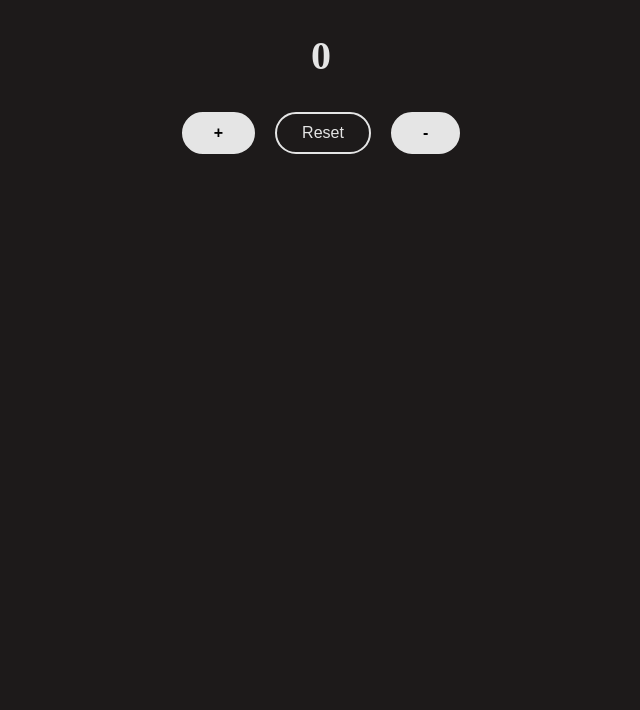
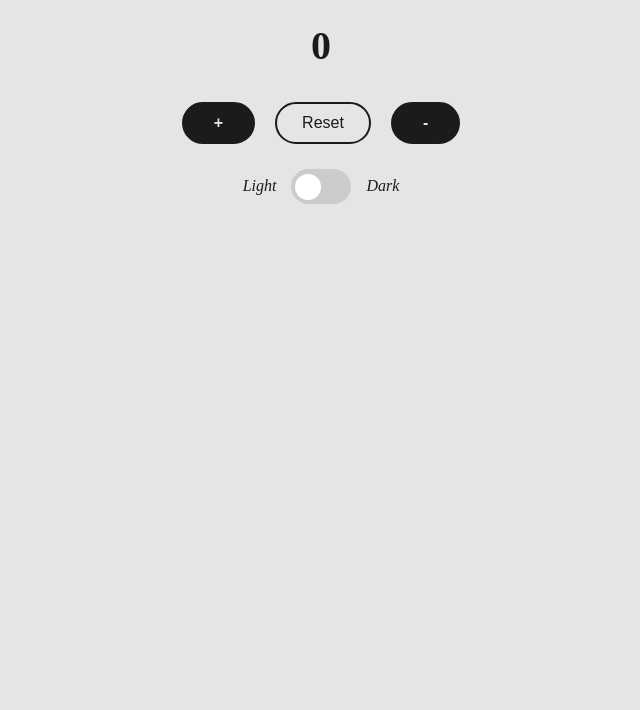
Before and after one commit to Jhana-Schiano/CounterJS, a plain HTML site: page index.html in a window 1280 px wide. Shown: the part 90-800 px from the top of the page, without its empty margins (319-959 px from the left). Drawn offline with Linux system fonts and the light colour scheme.

Commit message:
aggiunta dello switcher light/dark mode

```diff
--- a/assets/css/style.css
+++ b/assets/css/style.css
@@ -1,3 +1,10 @@
+/* Definizione variabili per light e dark theme */
+:root {
+    --primaryColor: #1d1a1a;
+    --backgroundColor: #e5e5e5;
+}
+
+
 * {
     margin: 0 px;
     padding: 0 px;
@@ -8,19 +15,75 @@ body {
     display: flex;
     flex-direction: column;
     align-items: center;
-    background-color: #1d1a1a;
+    background-color: var(--backgroundColor);
+    color: var(--primaryColor);
 }
 
-.text {
-    margin-top: 20px;
-    color: #e5e5e5;
+
+/* Style dello switch light/dark theme */
+.switchContainer {
+    display: flex;
+    align-items: center;
+    order: 1;
+    font-style: italic;
 }
 
+.switch {
+    position: relative;
+    display: inline-block;
+    width: 60px;
+    height: 35px;
+    margin : 25px 15px;
+}
+
+.switch input {
+    opacity: 0;
+    width: 0;
+    height: 0;
+}
+
+.slider {
+    position: absolute;
+    cursor: pointer;
+    top: 0;
+    left: 0;
+    right: 0;
+    bottom: 0;
+    background-color: #ccc;
+    transition: .4s;
+    border-radius: 35px;
+}
+
+/* Style del pallino dello switch*/
+.slider:before {
+    position: absolute;
+    content: "";
+    height: 26px;
+    width: 26px;
+    left: 4px;
+    bottom: 4px;
+    background-color: white;
+    transition: .4s;
+    border-radius: 50%;
+}
+
+input:checked+.slider {
+    background-color: #2196F3;
+}
+
+input:checked+.slider:before {
+    transform: translateX(26px);
+}
+
+
+/* Style del counter */
 #titolo {
+    margin-top: 10px;
     font-size: 40px;
 }
 
 #numero {
+    margin-top: 20px;
     font-size: 40px;
 }
 
@@ -35,14 +98,15 @@ body {
     font-size: 16px;
     font-weight: 600;
     padding: 10px 30px;
-    border: 2px solid #e5e5e5;
+    color: var(--backgroundColor);
+    border: 2px solid var(--primaryColor);
     border-radius: 50px;
-    background-color: #e5e5e5;
+    background-color: var(--primaryColor);
 }
 
 .buttons:hover {
-    background-color: #1d1a1a;
-    color: #e5e5e5;
+    background-color:var(--backgroundColor);
+    color: var(--primaryColor);
     cursor: pointer;
 }
 
@@ -50,15 +114,15 @@ body {
     margin: 0 10px;
     font-size: 16px;
     font-weight: 500;
-    color: #e5e5e5;
+    color: var(--primaryColor);
     padding: 10px 25px;
-    border: 2px solid #e5e5e5;
+    border: 2px solid var(--primaryColor);
     border-radius: 50px;
-    background-color: #1d1a1a;
+    background-color:var(--backgroundColor);
 }
 
 .reset:hover {
-    color: lightcoral;
-    border-color: lightcoral;
+    color: red;
+    border-color: red;
     cursor: pointer;
 }
--- a/assets/js/script.js
+++ b/assets/js/script.js
@@ -1,28 +1,28 @@
-//crea un titolo h1 con il testo Counter
-let titolo = createElement('h1', 'Counter:', 'titolo', 'text', document.body);
+//Titolo h1 con il testo Counter
+let titolo = createElement('h1', 'Counter:', 'titolo', '', document.body);
 
-//crea il numero inizializzato a 0
-let numero = createElement('h2', '0', 'numero', 'text', document.body);
+//Numero del counter inizializzato a 0
+let numero = createElement('h2', '0', 'numero', '', document.body);
 
-//crea un contenitore per i bottoni
+//Contenitore per i bottoni
 let buttonContainer = createElement('div', '', '', 'button-container', document.body);
 
-//crea il bottone +
+//Bottone +
 let plusButton = createElement('button', '+', '', 'buttons', buttonContainer);
 
-//crea il bottone reset
+//Bottone reset
 let resetButton = createElement('button', 'Reset', '', 'reset', buttonContainer);
 
-//crea il bottone -
+//Bottone -
 let minusButton = createElement('button', '-', '', 'buttons', buttonContainer);
 
 
-//event listener sul bottone + per incrementare il numero
+//Event listener sul bottone + per incrementare il numero
 plusButton.addEventListener("click", function () {
     numero.innerHTML++;
 });
 
-//event listener al bottone - per decrementare il numero
+//Event listener al bottone - per decrementare il numero
 minusButton.addEventListener("click", function () {
     numero.innerHTML--;
     if (numero.innerHTML < 0) {
@@ -31,7 +31,7 @@ minusButton.addEventListener("click", function () {
     }
 });
 
-//event listener al bottone reset per resettare il numero
+//Event listener sul bottone reset per resettare il numero
 resetButton.addEventListener("click", function () {
     if (confirm('Sei sicuro di voler resettare il contatore?')) {
         numero.innerHTML = 0;
@@ -41,12 +41,13 @@ resetButton.addEventListener("click", function () {
 
 /**
  * Crea un elemento HTML e lo aggiunge al parent.
+ * Tutti i parametri sono opzionali tranne il tag.
  *
  * @param {string} tag - Il tag html dell'elemento da creare.
- * @param {string} text - Il testo da inserire nell'elemento, lasciare vuoto se non presente.
- * @param {string} id - L'id dell'elemento, lasciare vuoto se non presente.
- * @param {string} classList - La classe dell'elemento, lasciare vuoto se non presente.
- * @param {HTMLElement} parent - Il genitore dell'elemento, lasciare vuoto se non presente.
+ * @param {string} text - Il testo da inserire nell'elemento.
+ * @param {string} id - L'id dell'elemento.
+ * @param {string} classList - La classe o le classi dell'elemento.
+ * @param {HTMLElement} parent - Il genitore dell'elemento.
  * @returns {HTMLElement} - L'elemento creato.
  */
 function createElement(tag, text, id, classList, parent) {
@@ -58,3 +59,16 @@ function createElement(tag, text, id, classList, parent) {
 
     return element;
 }
+
+
+// Switch per cambiare il tema della pagina
+const themeToggle = document.getElementById('theme-toggle');
+themeToggle.addEventListener('change', function() {
+    if (themeToggle.checked) {
+        document.documentElement.style.setProperty('--primaryColor', '#e5e5e5');
+        document.documentElement.style.setProperty('--backgroundColor', '#1d1a1a');
+    } else {
+        document.documentElement.style.setProperty('--primaryColor', '#1d1a1a');
+        document.documentElement.style.setProperty('--backgroundColor', '#e5e5e5');
+    }
+});
--- a/index.html
+++ b/index.html
@@ -7,7 +7,15 @@
     <link rel="stylesheet" href="assets/css/style.css">
 </head>
 <body>
+    <div class="switchContainer">
+        <p>Light</p>
+        <label class="switch">
+            <input type="checkbox" id="theme-toggle">
+            <span class="slider round"></span>
+        </label>
+        <p>Dark</p>
+    </div>
 
-    <script src="assets/js/script.js"></script>
+<script src="assets/js/script.js"></script>
 </body>
 </html>
```
